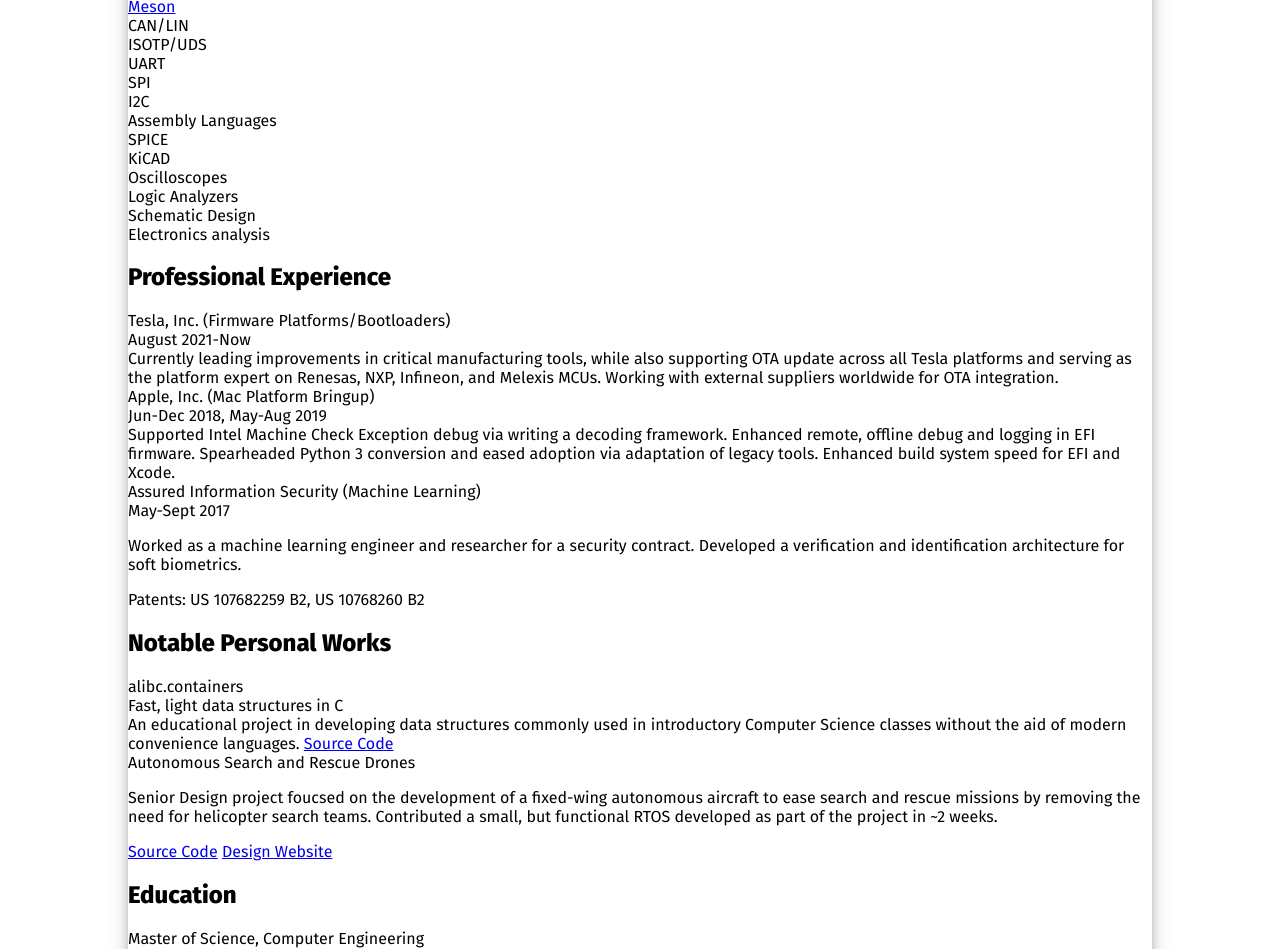
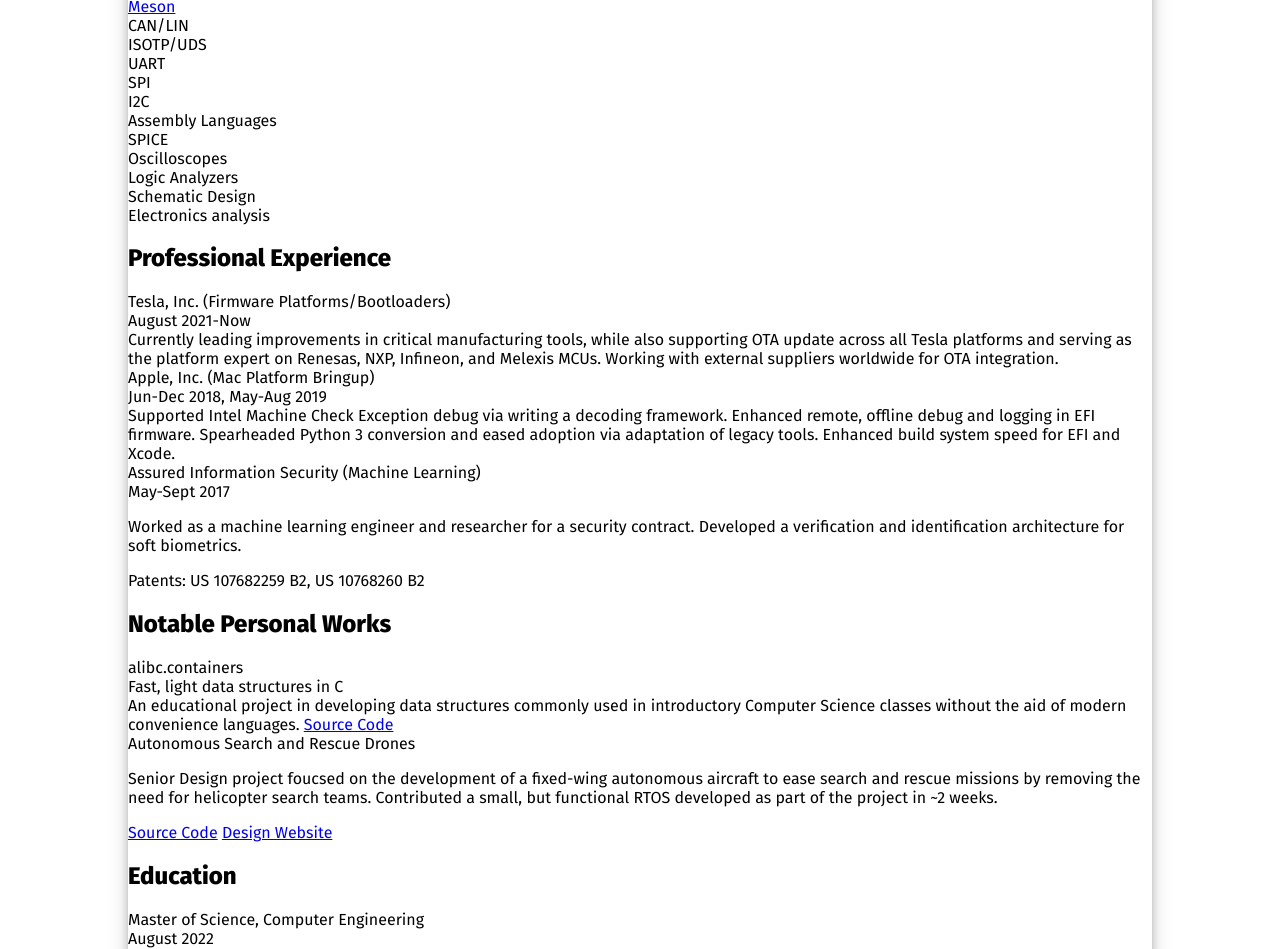
Before and after one commit to PyroAVR/resume, a website: page src/index.html in a window 1280 px wide. Shown: the part 1664-2613 px from the top of the page. Drawn offline with Linux system fonts and the light colour scheme.

Commit message:
removed kicad

```diff
--- a/src/index.html
+++ b/src/index.html
@@ -61,7 +61,6 @@
                     <div class="skill">I2C</div>
                     <div class="skill">Assembly Languages</div>
                     <div class="skill">SPICE</div>
-                    <div class="skill">KiCAD</div>
                     <div class="skill">Oscilloscopes</div>
                     <div class="skill">Logic Analyzers</div>
                     <div class="skill">Schematic Design</div>
```
